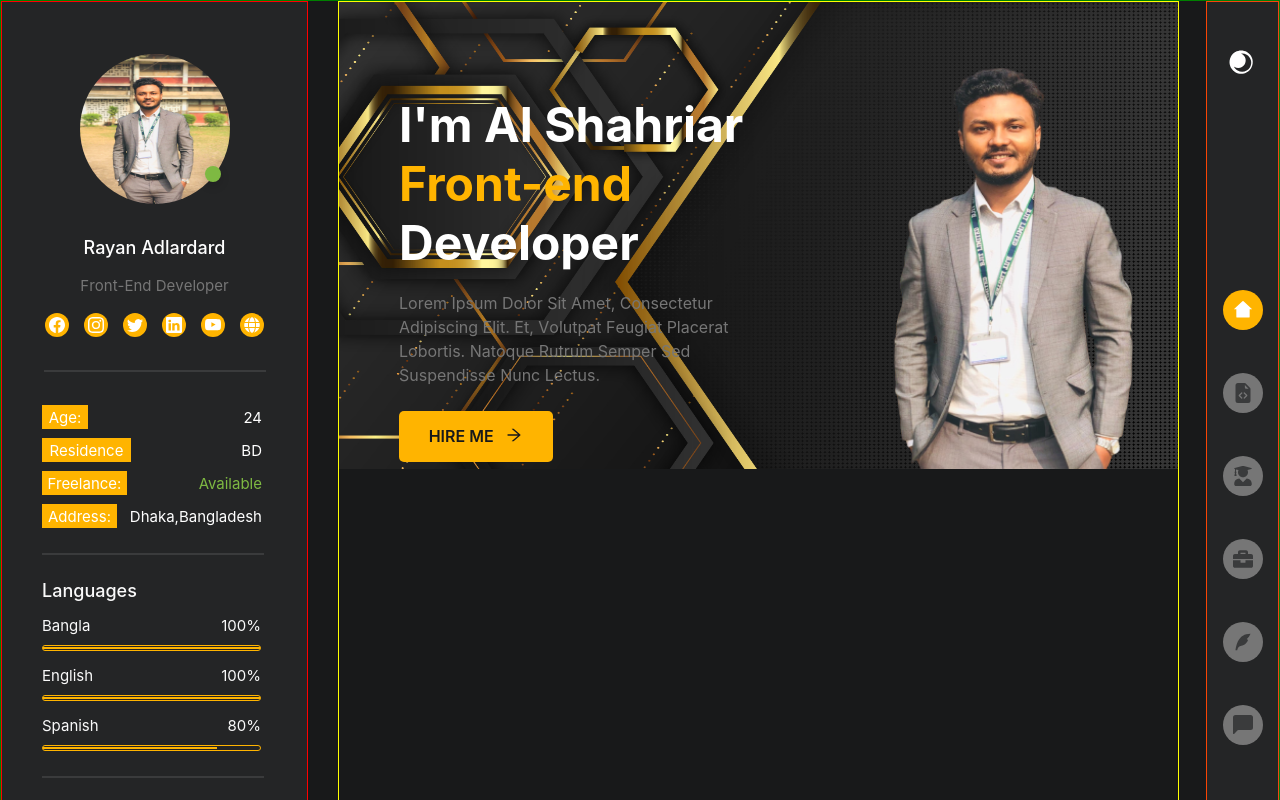
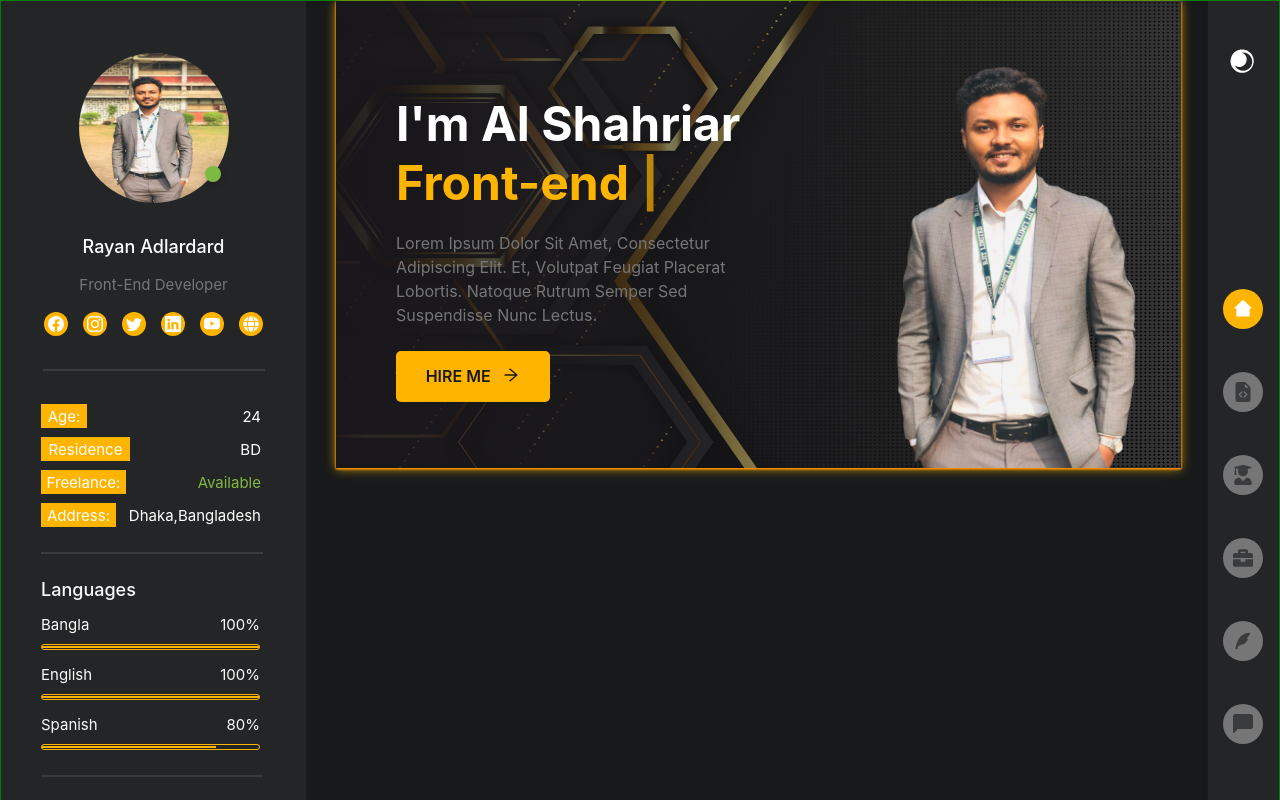
Before and after one commit to brainshahriar/portfolio-2023, a React (Create React App) app: page / in a window 1280 px wide. Shown: the top 800 px of the page. Built offline with nearby package versions, Linux system fonts and the light colour scheme.

Commit message:
added type effect

```diff
--- a/package.json
+++ b/package.json
@@ -11,6 +11,7 @@
     "react-icons": "^4.7.1",
     "react-scripts": "5.0.1",
     "sass": "^1.58.3",
+    "typewriter-effect": "^2.19.0",
     "web-vitals": "^2.1.4"
   },
   "scripts": {
--- a/src/App.js
+++ b/src/App.js
@@ -1,14 +1,15 @@
 import logo from './logo.svg';
 import './App.scss';
 import LeftBar from './components/LeftBar/LeftBar';
-import Content from './components/Content';
 import RightBar from './components/RightBar';
+import Home from './components/Home';
+
 
 function App() {
   return (
     <div className="body">
         <div className='body__left'><LeftBar/></div>
-        <div className='body__content'><Content/></div>
+        <div className='body__content'><Home/></div>
         <div className='body__right'><RightBar/></div>
 
     </div>
--- a/src/App.scss
+++ b/src/App.scss
@@ -18,16 +18,14 @@ p {
 
     &__left{
        width: 305px;
-       border: 1px solid red;
     }
     &__content{
         width: 100%;
-        border: 1px solid yellow;
+        // border: 1px solid yellow;
         margin-left: 30px;
         margin-right: 27px;
     }
     &__right{
         width: 108px;
-        border: 1px solid orangered;
     }
 }
--- a/src/components/Content/index.js
+++ /dev/null
@@ -1,32 +0,0 @@
-import React from "react";
-import "./content.scss";
-import profileImg from "../../assets/images/profile.png";
-import { AiOutlineArrowRight } from "react-icons/ai";
-
-const Content = () => {
-    return (
-        <div className="home-content">
-            <div className="home-content__hero-section">
-                <div className="home-content__profile-info">
-                    <p className="home-content__profile-title">
-                        I'm Al Shahriar <br />
-                        <span className="home-content__profile-title--hilight">
-                            Front-end
-                        </span>{" "}
-                        Developer
-                    </p>
-                    <p className="home-content__profile-description">
-                        Lorem ipsum dolor sit amet, consectetur adipiscing elit.
-                        Et, volutpat feugiat placerat lobortis. Natoque rutrum
-                        semper sed suspendisse nunc lectus.
-                    </p>
-                    <button className="home-content__hire-btn">HIRE ME <span className="home-content__hire-btn__icon"><AiOutlineArrowRight/></span></button>
-                </div>
-                <img className="home-content__profile-img" src={profileImg} />
-            </div>
-
-        </div>
-    );
-};
-
-export default Content;
--- a/src/components/Content/content.scss
+++ b/src/components/Home/Hero/Hero.scss
@@ -1,14 +1,25 @@
-@import "../../assets/styles/index.scss";
-.home-content {
-    width: 100%;
-    &__hero-section {
-        height: 467px;
-        background: url('../../assets/images/profile-bg.jpg')no-repeat;
-        padding-bottom: 0px;
-        position: relative;
-        object-fit: cover;
-        background-size: 100% 100%;
-    }
+@import "../../../assets/styles/index.scss";
+.hero-section {
+    height: 467px;
+    background-repeat: no-repeat;
+    background-size: cover;
+    background-position: center center;
+    background-image: linear-gradient(
+            to left,
+            rgba(26, 24, 24, 0) 0%,
+            rgba(24, 22, 26, 0.952) 100%
+        ),
+        url("../../../assets/images/profile-bg.jpg");
+
+    position: relative;
+    object-fit: cover;
+    background-size: 100% 100%;
+    box-shadow:
+    0px 1px 2px 0px rgba(255, 136, 0, 0.7),
+    0px 1px 2px 0px rgba(255, 153, 0, 0.7),
+    0px 1px 2px 0px rgba(255, 174, 0, 0.7),
+    0px 1px 10px 0px rgba(255, 196, 0, 0.7);
+
     &__profile-img {
         width: 325.72px;
         height: 90%;
@@ -28,8 +39,7 @@
         font-size: 48px;
         line-height: 123.6%;
         color: #ffffff;
-        // margin-top: 93px;
-        &--hilight {
+        &--highlight {
             color: #ffb400;
         }
     }
@@ -61,11 +71,11 @@
         display: flex;
         align-items: center;
         justify-content: center;
-        color: #18191A;
-        &__icon{
+        color: #18191a;
+        &__icon {
             font-size: 18px;
             margin-left: 11.67px;
-            color: #18191A;
+            color: #18191a;
         }
     }
 }
--- /dev/null
+++ b/src/components/Home/Hero/index.js
@@ -0,0 +1,45 @@
+import React from "react";
+import "./Hero.scss";
+import profileImg from "../../../assets/images/profile.png";
+import { AiOutlineArrowRight } from "react-icons/ai";
+import Typewriter from "typewriter-effect";
+
+
+const HeroTop= () => {
+    return (
+        <div className="hero-section">
+                <div className="hero-section__profile-info">
+                    <p className="hero-section__profile-title">
+                        I'm Al Shahriar <br />
+                        <span className="hero-section__profile-title--highlight">
+                            <Typewriter
+                                options={{
+                                    strings: ["Front-end Developer"],
+                                    autoStart: true,
+                                    loop: true,
+                                }}
+                            />
+                        </span>
+                    </p>
+                    <p className="hero-section__profile-description">
+                        Lorem ipsum dolor sit amet, consectetur adipiscing elit.
+                        Et, volutpat feugiat placerat lobortis. Natoque rutrum
+                        semper sed suspendisse nunc lectus.
+                    </p>
+                    <button className="hero-section__hire-btn">
+                        HIRE ME{" "}
+                        <span className="hero-section__hire-btn__icon">
+                            <AiOutlineArrowRight />
+                        </span>
+                    </button>
+                </div>
+                <img
+                    className="hero-section__profile-img"
+                    src={profileImg}
+                    alt=""
+                />
+            </div>
+    );
+};
+
+export default HeroTop;
--- /dev/null
+++ b/src/components/Home/home.scss
@@ -0,0 +1,4 @@
+@import "../../assets/styles/index.scss";
+.home-content {
+    width: 100%;
+}
--- /dev/null
+++ b/src/components/Home/index.js
@@ -0,0 +1,13 @@
+import React from "react";
+import "./home.scss";
+import HeroTop from "./Hero";
+
+const Home = () => {
+    return (
+        <div className="home-content">
+            <HeroTop />
+        </div>
+    );
+};
+
+export default Home;
```
Also changed, not shown: 1 other file (tests, documents, lock files or other folders).
